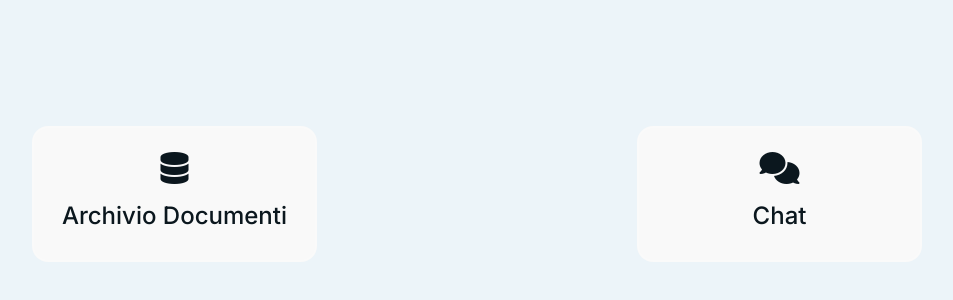
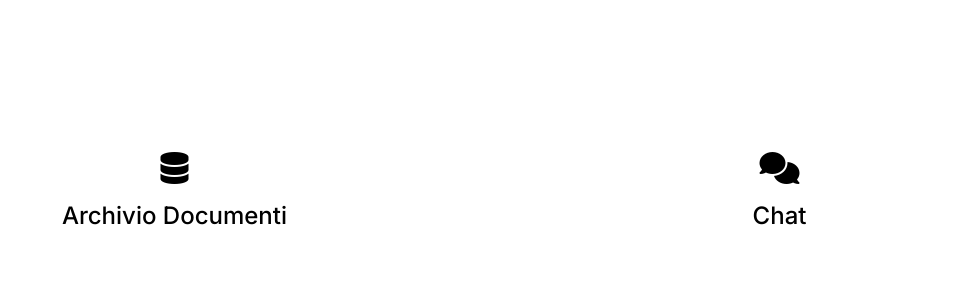
Before and after one commit to CodingCowboys10/kmai, a Next.js app in the folder 2-RTB/poc/: page / in a window 1280 px wide. Shown: the part 206-506 px from the top of the page, without its empty margins (163-1116 px from the left). Built offline with nearby package versions, Linux system fonts and the light colour scheme.

Commit message:
Tailwind and Template

```diff
--- a/2-RTB/poc/src/app/globals.css
+++ b/2-RTB/poc/src/app/globals.css
@@ -2,7 +2,7 @@
 @tailwind components;
 @tailwind utilities;
 
-/* https://www.realtimecolors.com/?colors=0b171e-ecf4f9-1b4d69-76bae5-1a7ebc&fonts=Poppins-Poppins*/
+/* https://www.realtimecolors.com/?colors=ffffff-000000-96c7e4-1a5f89-43a7e5&fonts=Poppins-Poppins */
 :root {
   font-family: Inter, system-ui, Avenir, Helvetica, Arial, sans-serif;
   line-height: 1.5;
@@ -17,11 +17,12 @@
   -webkit-font-smoothing: antialiased;
   -moz-osx-font-smoothing: grayscale;
 
-  --text: #e1edf4;
-  --background: #000;
+  --text: #ffffff;
+  --background: #000000;
   --primary: #96c7e4;
   --secondary: #1a5f89;
   --accent: #43a7e5;
+
 
 
 }
@@ -65,6 +66,7 @@ h1 {
 }
 
 button {
+
   color: var(--text);
   transition: all 0.25s;
 
@@ -82,8 +84,8 @@ button:focus-visible {
 
 @media (prefers-color-scheme: light) {
   :root {
-    --text: #0b171e;
-    --background: #ecf4f9;
+    --text: #000000;
+    --background: #ffffff;
     --primary: #1b4d69;
     --secondary: #76bae5;
     --accent: #1a7ebc;
@@ -92,6 +94,6 @@ button:focus-visible {
     color: #747bff;
   }
   button {
-    background-color: #f9f9f9;
+
   }
 }
```
